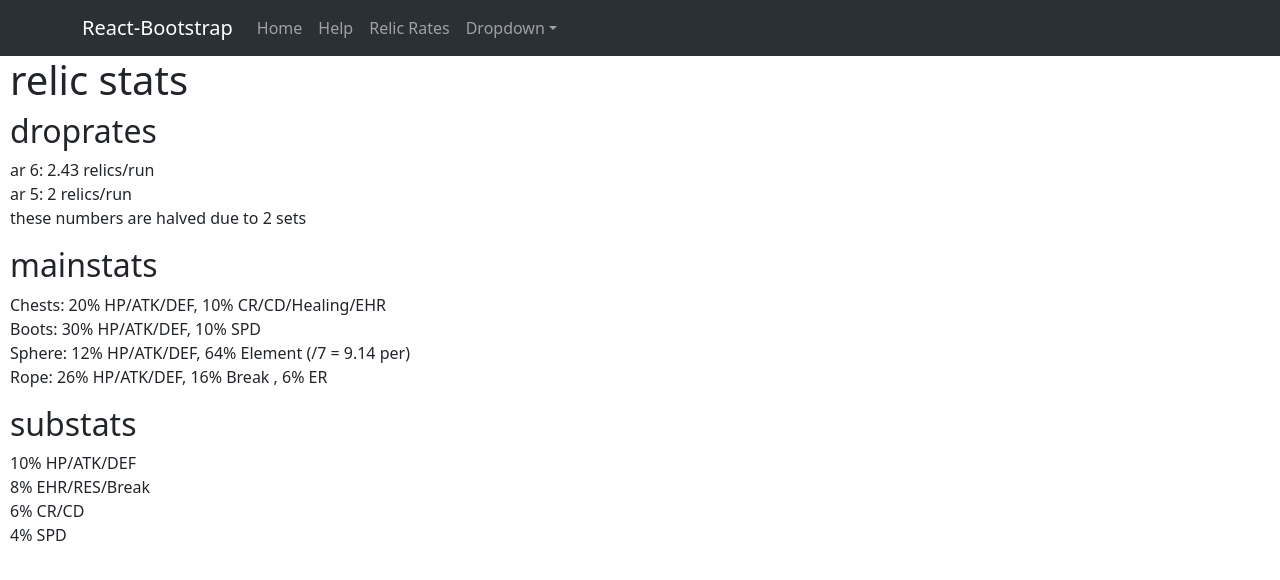
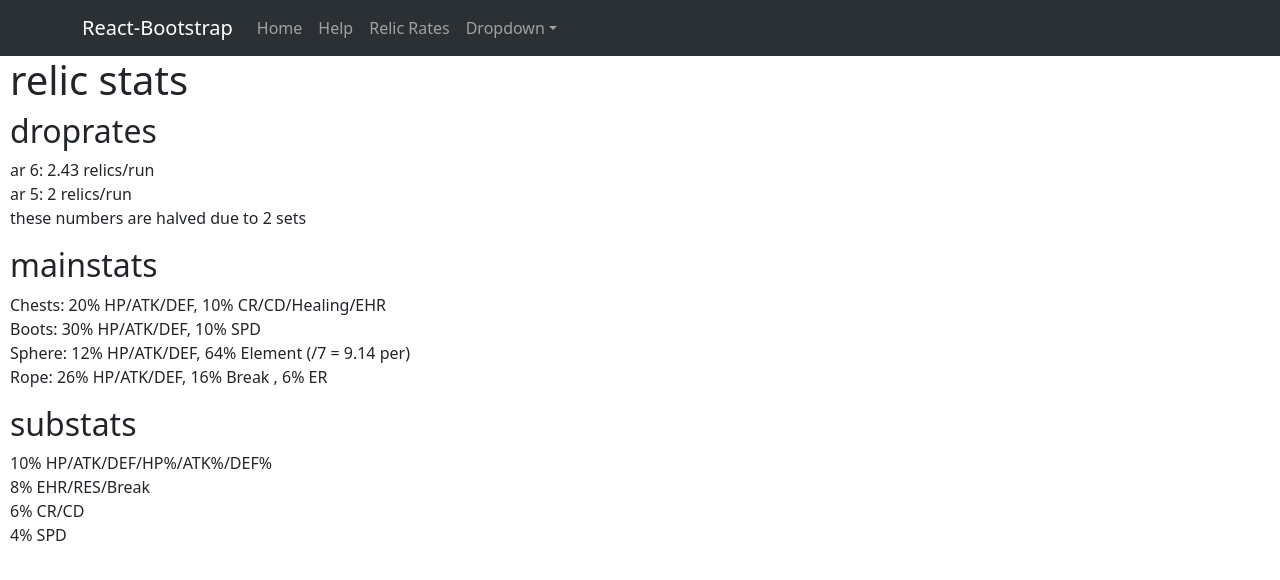
Before and after one commit to JonathanXu4/hsrc, a React (Create React App) app: page /rates in a window 1280 px wide. Shown: the top 580 px of the page. Built offline with nearby package versions, Linux system fonts and the light colour scheme.

Commit message:
added relic rate percentages

```diff
--- a/src/pages/RelicRates.js
+++ b/src/pages/RelicRates.js
@@ -19,7 +19,7 @@ const RelicRates = () => {
       </p>
       <h2>substats</h2>
       <p>
-        10% HP/ATK/DEF
+        10% HP/ATK/DEF/HP%/ATK%/DEF%
         <br /> 8% EHR/RES/Break
         <br /> 6% CR/CD
         <br /> 4% SPD
```
